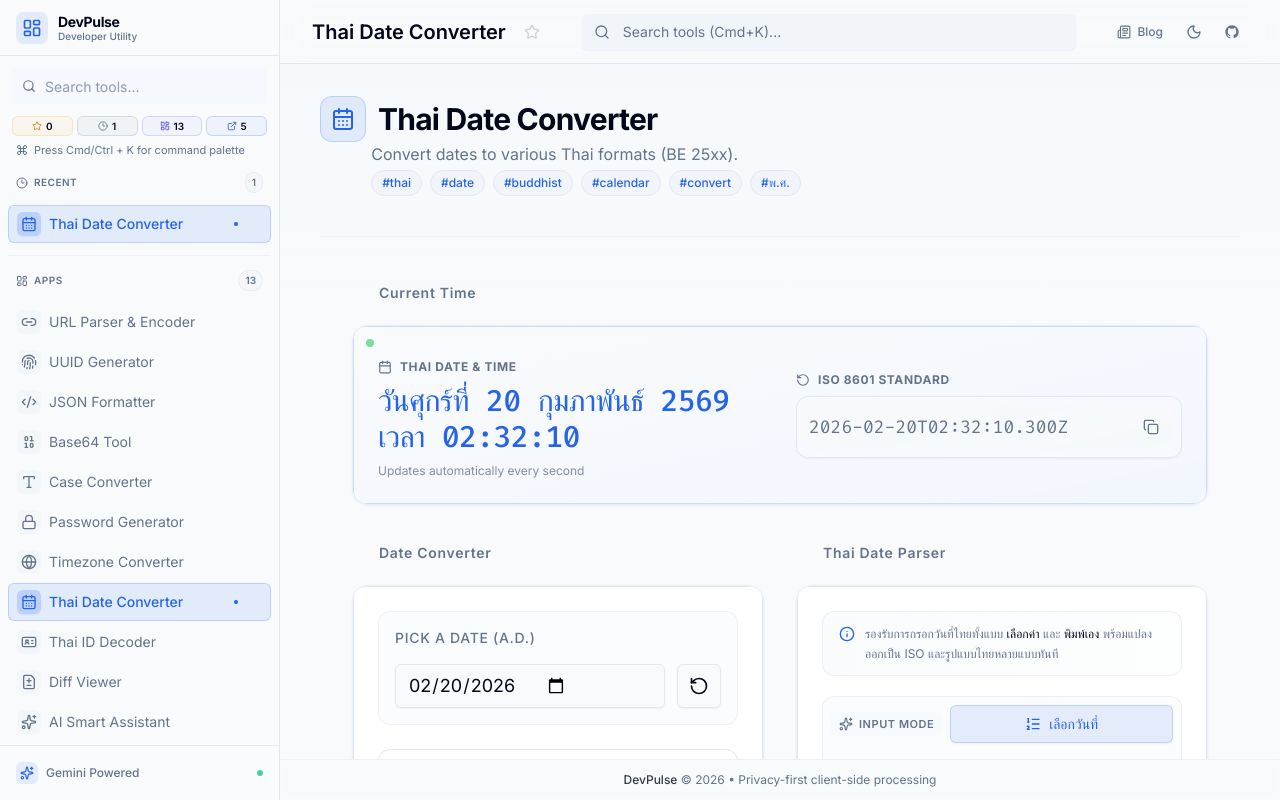
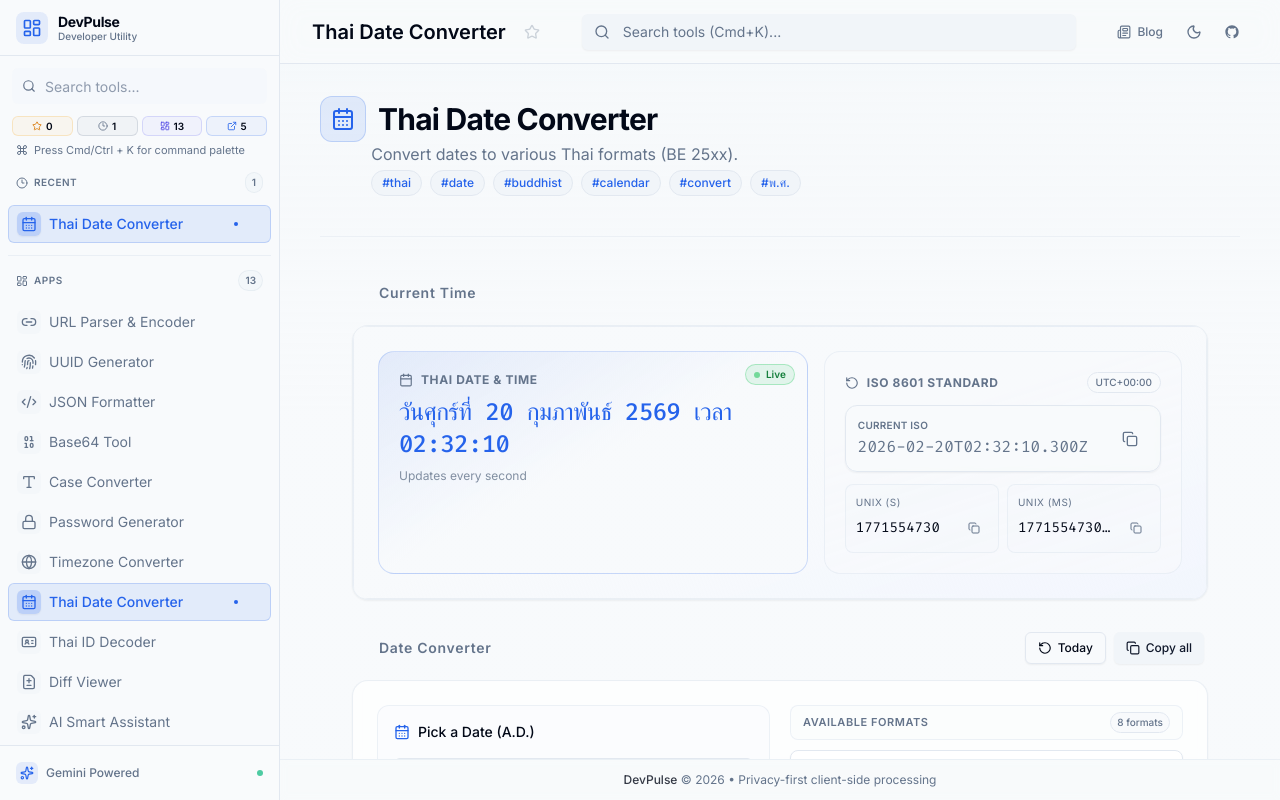
Before and after one commit to M4R14/dev-util-tools, a React (Vite) app: page /thai-date-converter in a window 1280 px wide. Built offline with nearby package versions, Linux system fonts and the light colour scheme.

Commit message:
feat: enhance Thai Date Converter with new DateFormatCard component, improved UI for date selection, and added quick presets; update CurrentTimeSection and ParserResultSection for better functionality and user experience

```diff
--- a/src/components/tools/thai-date/CurrentTimeSection.tsx
+++ b/src/components/tools/thai-date/CurrentTimeSection.tsx
@@ -6,7 +6,7 @@ import { Card, CardContent } from '../../ui/Card';
 import { CopyButton } from '../../ui/CopyButton';
 
 const formatThaiDateTime = (d: dayjs.Dayjs) =>
-  d.toDate().toLocaleDateString('th-TH', {
+  d.toDate().toLocaleString('th-TH', {
     year: 'numeric',
     month: 'long',
     day: 'numeric',
@@ -26,33 +26,80 @@ const CurrentTimeSection: React.FC = () => {
 
   return (
     <ToolLayout.Section title="Current Time">
-      <Card className="border-primary/20 shadow-md bg-gradient-to-br from-background to-primary/5">
+      <Card className="border-border/60 shadow-sm bg-gradient-to-br from-background via-background to-primary/5">
         <CardContent className="p-6">
-          <div className="grid grid-cols-1 md:grid-cols-2 gap-8 items-center">
-            <div className="space-y-2 relative">
-              <div className="absolute -left-3 -top-3 w-2 h-2 rounded-full bg-green-500 animate-pulse" />
+          <div className="grid grid-cols-1 xl:grid-cols-[1.2fr_1fr] gap-4 items-stretch">
+            <div className="relative overflow-hidden rounded-2xl border border-primary/20 bg-gradient-to-br from-primary/10 via-background to-background p-4 sm:p-5">
+              <div className="absolute right-3 top-3 inline-flex items-center gap-1.5 rounded-full border border-green-500/30 bg-green-500/10 px-2 py-0.5 text-[10px] font-semibold text-green-700 dark:text-green-300">
+                <span className="h-1.5 w-1.5 rounded-full bg-green-500 animate-pulse" />
+                Live
+              </div>
+
               <div className="text-xs font-bold text-muted-foreground uppercase tracking-wider flex items-center gap-2">
                 <Calendar className="w-3.5 h-3.5" />
                 Thai Date & Time
               </div>
-              <div className="text-2xl md:text-3xl font-medium text-primary font-mono tracking-tight">
+
+              <div className="mt-2 text-xl sm:text-2xl font-medium text-primary font-mono tracking-tight leading-tight break-words">
                 {formatThaiDateTime(currentTime)}
               </div>
-              <p className="text-xs text-muted-foreground/80">
-                Updates automatically every second
+
+              <p className="mt-2 text-xs text-muted-foreground/80">
+                Updates every second
               </p>
             </div>
 
-            <div className="space-y-2">
-              <div className="text-xs font-bold text-muted-foreground uppercase tracking-wider flex items-center gap-2">
-                <RotateCcw className="w-3.5 h-3.5" />
-                ISO 8601 Standard
+            <div className="rounded-2xl border border-border/60 bg-background/70 p-4 sm:p-5 space-y-3">
+              <div className="flex items-center justify-between gap-2">
+                <div className="text-xs font-bold text-muted-foreground uppercase tracking-wider flex items-center gap-2">
+                  <RotateCcw className="w-3.5 h-3.5" />
+                  ISO 8601 Standard
+                </div>
+                <span className="inline-flex items-center rounded-full border border-border bg-background px-2 py-0.5 text-[10px] font-medium text-muted-foreground">
+                  UTC{currentTime.format('Z')}
+                </span>
               </div>
+
               <div className="flex items-center justify-between gap-3 bg-background/80 backdrop-blur-sm p-3 rounded-xl border border-border shadow-sm group hover:border-primary/50 transition-colors">
-                <div className="text-base md:text-lg font-mono text-muted-foreground truncate select-all">
-                  {currentTime.toISOString()}
+                <div className="min-w-0 space-y-0.5">
+                  <p className="text-[10px] uppercase tracking-wide text-muted-foreground font-semibold">
+                    Current ISO
+                  </p>
+                  <p className="text-sm sm:text-base font-mono text-muted-foreground truncate select-all">
+                    {currentTime.toISOString()}
+                  </p>
                 </div>
                 <CopyButton value={currentTime.toISOString()} className="h-9 w-9 shrink-0" />
+              </div>
+
+              <div className="grid grid-cols-1 sm:grid-cols-2 gap-2">
+                <div className="rounded-lg border border-border/60 bg-muted/20 p-2.5">
+                  <p className="text-[10px] uppercase tracking-wider text-muted-foreground">Unix (s)</p>
+                  <div className="mt-1 flex items-center justify-between gap-2">
+                    <p className="font-mono text-xs sm:text-sm text-foreground truncate">
+                      {Math.floor(currentTime.valueOf() / 1000)}
+                    </p>
+                    <CopyButton
+                      value={String(Math.floor(currentTime.valueOf() / 1000))}
+                      className="h-7 w-7 shrink-0"
+                      iconClassName="w-3 h-3"
+                    />
+                  </div>
+                </div>
+
+                <div className="rounded-lg border border-border/60 bg-muted/20 p-2.5">
+                  <p className="text-[10px] uppercase tracking-wider text-muted-foreground">Unix (ms)</p>
+                  <div className="mt-1 flex items-center justify-between gap-2">
+                    <p className="font-mono text-xs sm:text-sm text-foreground truncate">
+                      {currentTime.valueOf()}
+                    </p>
+                    <CopyButton
+                      value={String(currentTime.valueOf())}
+                      className="h-7 w-7 shrink-0"
+                      iconClassName="w-3 h-3"
+                    />
+                  </div>
+                </div>
               </div>
             </div>
           </div>
--- a/src/components/tools/thai-date/DateConverterSection.tsx
+++ b/src/components/tools/thai-date/DateConverterSection.tsx
@@ -1,72 +1,144 @@
 import React from 'react';
 import dayjs from 'dayjs';
-import { RotateCcw } from 'lucide-react';
+import { CalendarDays, Copy, RotateCcw } from 'lucide-react';
+import { toast } from 'sonner';
 import ToolLayout from '../../ui/ToolLayout';
 import { Button } from '../../ui/Button';
 import { Input } from '../../ui/Input';
-import { Card, CardContent } from '../../ui/Card';
-import { CopyButton } from '../../ui/CopyButton';
+import DateFormatCard, { type DateFormatItem } from './DateFormatCard';
 
 interface DateConverterSectionProps {
   date: string;
   setDate: (date: string) => void;
-  formats: { label: string; value: string }[];
+  formats: DateFormatItem[];
 }
 
-const DateConverterSection: React.FC<DateConverterSectionProps> = ({ date, setDate, formats }) => (
-  <ToolLayout.Section title="Date Converter">
-    <Card className="border-border shadow-sm h-full flex flex-col">
-      <CardContent className="p-6 space-y-6 flex-1">
-        <div className="space-y-4 bg-muted/30 p-4 rounded-xl border border-border/50">
-          <label className="text-sm font-medium text-muted-foreground uppercase tracking-wider block">
+const QUICK_PRESETS = [
+  { label: 'เมื่อวาน', offset: -1 },
+  { label: 'วันนี้', offset: 0 },
+  { label: 'พรุ่งนี้', offset: 1 },
+];
+
+const DateConverterSection: React.FC<DateConverterSectionProps> = ({ date, setDate, formats }) => {
+  const parsedDate = dayjs(date);
+  const isValidDate = Boolean(date) && parsedDate.isValid();
+  const adYear = isValidDate ? parsedDate.year() : '-';
+  const beYear = isValidDate ? parsedDate.year() + 543 : '-';
+
+  const handleResetToToday = () => {
+    setDate(dayjs().format('YYYY-MM-DD'));
+    toast.success('Reset to today');
+  };
+
+  const handleCopyAllFormats = async () => {
+    if (formats.length === 0) {
+      toast.info('No date formats to copy');
+      return;
+    }
+
+    const payload = formats.map((format) => `${format.label}: ${format.value}`).join('\n');
+
+    try {
+      await navigator.clipboard.writeText(payload);
+      toast.success('Copied all date formats');
+    } catch {
+      toast.error('Unable to copy all date formats');
+    }
+  };
+
+  return (
+    <ToolLayout.Section
+      title="Date Converter"
+      actions={
+        <div className="flex items-center gap-2">
+          <Button variant="outline" size="sm" onClick={handleResetToToday} className="gap-1.5">
+            <RotateCcw className="w-3.5 h-3.5" />
+            Today
+          </Button>
+          <Button variant="secondary" size="sm" onClick={handleCopyAllFormats} className="gap-1.5">
+            <Copy className="w-3.5 h-3.5" />
+            Copy all
+          </Button>
+        </div>
+      }
+    >
+      <div className="p-6 grid grid-cols-1 lg:grid-cols-2 gap-5 items-start">
+        <div className="space-y-5">
+          <div className="space-y-4 rounded-xl border border-border/60 bg-muted/20 p-4">
+            <div className="flex items-center gap-2 text-sm font-medium text-foreground">
+              <CalendarDays className="w-4 h-4 text-primary" />
               Pick a Date (A.D.)
-          </label>
+            </div>
+
             <div className="flex gap-3">
               <Input
                 type="date"
                 value={date}
                 onChange={(e) => setDate(e.target.value)}
-              className="h-11 text-lg bg-background"
+                className="h-11 text-base bg-background"
+                aria-label="Select Gregorian date"
               />
+            </div>
+
+            <div className="flex flex-wrap gap-2">
+              {QUICK_PRESETS.map((preset) => {
+                const presetDate = dayjs().add(preset.offset, 'day').format('YYYY-MM-DD');
+                const isActive = presetDate === date;
+
+                return (
                   <Button
-              variant="outline"
-              size="icon"
-              onClick={() => setDate(dayjs().format('YYYY-MM-DD'))}
-              className="h-11 w-11 shrink-0 bg-background hover:bg-primary/10 hover:text-primary transition-colors"
-              title="Reset to Today"
+                    key={preset.label}
+                    type="button"
+                    size="sm"
+                    variant={isActive ? 'default' : 'outline'}
+                    onClick={() => setDate(presetDate)}
+                    className="h-8"
                   >
-              <RotateCcw className="w-5 h-5" />
+                    {preset.label}
                   </Button>
+                );
+              })}
             </div>
           </div>
 
-        <div className="grid grid-cols-1 gap-3 content-start">
-          {formats.map((format, index) => (
-            <div
-              key={index}
-              className="group relative bg-card hover:bg-accent/50 p-4 rounded-xl border border-border hover:border-primary/30 transition-all shadow-sm hover:shadow-md"
-            >
-              <div className="flex justify-between items-start mb-1">
-                <div className="text-[10px] uppercase tracking-widest text-muted-foreground font-semibold">
-                  {format.label}
+          <div className="grid grid-cols-1 sm:grid-cols-2 gap-3">
+            <div className="rounded-xl border border-border/60 bg-card p-3">
+              <p className="text-[10px] uppercase tracking-wider text-muted-foreground">A.D. Year</p>
+              <p className="mt-1 font-semibold text-foreground tabular-nums">{adYear}</p>
             </div>
-                <div className="opacity-0 group-hover:opacity-100 transition-opacity">
-                  <CopyButton
-                    value={format.value}
-                    className="h-6 w-6"
-                    iconClassName="w-3.5 h-3.5"
-                  />
+            <div className="rounded-xl border border-border/60 bg-card p-3">
+              <p className="text-[10px] uppercase tracking-wider text-muted-foreground">B.E. Year</p>
+              <p className="mt-1 font-semibold text-foreground tabular-nums">{beYear}</p>
             </div>
           </div>
-              <div className="font-mono text-base text-card-foreground break-words font-medium">
-                {format.value}
+        </div>
+
+        <div className="space-y-2.5">
+          <div className="flex items-center justify-between rounded-lg border border-border/60 bg-muted/15 px-3 py-1.5">
+            <p className="text-[11px] font-semibold uppercase tracking-wider text-muted-foreground">
+              Available Formats
+            </p>
+            <span className="inline-flex items-center rounded-full border border-border bg-background px-1.5 py-0.5 text-[10px] font-medium text-muted-foreground">
+              {formats.length} formats
+            </span>
+          </div>
+
+          {formats.length > 0 ? (
+            <div className="grid grid-cols-1 2xl:grid-cols-2 gap-2.5 content-start">
+              {formats.map((format, index) => (
+                <DateFormatCard key={`${format.label}-${index}`} item={format} />
+              ))}
+            </div>
+          ) : (
+            <div className="rounded-xl border border-dashed border-border bg-muted/10 px-4 py-6 text-center">
+              <p className="text-sm font-medium text-foreground">ยังไม่มีรูปแบบวันที่ให้แสดง</p>
+              <p className="mt-1 text-xs text-muted-foreground">เลือกวันที่ก่อนเพื่อดูผลลัพธ์การแปลง</p>
+            </div>
+          )}
         </div>
       </div>
-          ))}
-        </div>
-      </CardContent>
-    </Card>
     </ToolLayout.Section>
   );
+};
 
 export default DateConverterSection;
--- /dev/null
+++ b/src/components/tools/thai-date/DateFormatCard.tsx
@@ -0,0 +1,38 @@
+import React from 'react';
+import { CopyButton } from '../../ui/CopyButton';
+
+export interface DateFormatItem {
+  label: string;
+  value: string;
+}
+
+interface DateFormatCardProps {
+  item: DateFormatItem;
+  index?: number;
+  variant?: 'default' | 'compact';
+}
+
+const DateFormatCard: React.FC<DateFormatCardProps> = ({ item, index = 0, variant = 'default' }) => {
+  return (
+    <div className="group relative rounded-lg border border-border bg-card p-3 shadow-sm transition-all hover:border-primary/35">
+      <div className="flex items-start gap-2.5">
+        <div className="min-w-0 flex-1 space-y-1.5">
+          <p className="text-[10px] font-semibold uppercase tracking-wide text-muted-foreground">
+            {item.label}
+          </p>
+          <p className="font-mono text-xs sm:text-sm leading-snug text-card-foreground break-all">
+            {item.value}
+          </p>
+        </div>
+
+        <CopyButton
+          value={item.value}
+          className="h-6 w-6 opacity-100 sm:opacity-0 sm:group-hover:opacity-100 transition-opacity shrink-0"
+          iconClassName="w-3 h-3"
+        />
+      </div>
+    </div>
+  );
+};
+
+export default DateFormatCard;
--- a/src/components/tools/thai-date/ParserResultSection.tsx
+++ b/src/components/tools/thai-date/ParserResultSection.tsx
@@ -2,11 +2,12 @@ import React from 'react';
 import { ArrowRightLeft, Info } from 'lucide-react';
 import { CopyButton } from '../../ui/CopyButton';
 import { cn } from '../../../lib/utils';
+import DateFormatCard, { type DateFormatItem } from './DateFormatCard';
 
 interface ParserResultSectionProps {
   parseInput: string;
   parseResult: { iso: string; formatted: string } | null;
-  parsedFormats: { label: string; value: string }[];
+  parsedFormats: DateFormatItem[];
 }
 
 const ParserResultSection: React.FC<ParserResultSectionProps> = ({
@@ -62,29 +63,26 @@ const ParserResultSection: React.FC<ParserResultSectionProps> = ({
           </div>
 
           {/* All Thai formats from parsed date */}
-          <div className="grid grid-cols-1 gap-2">
-            {parsedFormats.map((fmt, i) => (
-              <div
-                key={i}
-                className="group flex items-center justify-between gap-2 px-3 py-2 rounded-lg border border-border/50 hover:border-primary/20 bg-card hover:bg-accent/30 transition-all"
-              >
-                <div className="min-w-0">
-                  <div className="text-[10px] uppercase tracking-widest text-muted-foreground font-semibold">
-                    {fmt.label}
-                  </div>
-                  <div className="font-mono text-sm text-card-foreground truncate">
-                    {fmt.value}
-                  </div>
-                </div>
-                <div className="opacity-0 group-hover:opacity-100 transition-opacity shrink-0">
-                  <CopyButton
-                    value={fmt.value}
-                    className="h-6 w-6"
-                    iconClassName="w-3 h-3"
-                  />
-                </div>
-              </div>
-            ))}
+          <div className="space-y-1.5">
+            <div className="flex items-center justify-between rounded-md border border-border/60 bg-muted/15 px-2 py-1">
+              <p className="text-[10px] font-semibold uppercase tracking-wide text-muted-foreground">
+                Parsed Formats
+              </p>
+              <span className="inline-flex items-center rounded-full border border-border bg-background px-1.5 py-0.5 text-[10px] font-medium text-muted-foreground">
+                {parsedFormats.length}
+              </span>
+            </div>
+
+            <div className="grid grid-cols-1 sm:grid-cols-2 gap-1">
+              {parsedFormats.map((fmt, i) => (
+                <DateFormatCard
+                  key={`${fmt.label}-${i}`}
+                  item={fmt}
+                  index={i}
+                  variant="compact"
+                />
+              ))}
+            </div>
           </div>
         </div>
       ) : (
--- a/src/components/tools/thai-date/index.tsx
+++ b/src/components/tools/thai-date/index.tsx
@@ -69,13 +69,15 @@ const ThaiDateConverter: React.FC = () => {
     <ToolLayout>
       <CurrentTimeSection />
 
-      <div className="grid grid-cols-1 lg:grid-cols-2 gap-8">
+      <div className="grid grid-cols-1 gap-8">
         <DateConverterSection date={date} setDate={setDate} formats={formats} />
 
         <ToolLayout.Section title="Thai Date Parser">
           <Card className="border-border shadow-sm h-full flex flex-col">
-            <CardContent className="p-6 space-y-5 flex-1">
-              <div className="rounded-xl border border-border/60 bg-gradient-to-r from-muted/40 to-muted/10 px-4 py-3 flex gap-2.5">
+            <CardContent className="p-6 flex-1">
+              <div className="grid grid-cols-1 xl:grid-cols-2 gap-5 items-start">
+                <div className="space-y-4 rounded-2xl border border-border/60 bg-muted/10 p-4 sm:p-5">
+                  <div className="rounded-xl border border-border/60 bg-gradient-to-r from-muted/40 to-muted/10 px-4 py-3 flex items-start gap-2.5">
                     <Info className="w-4 h-4 text-primary shrink-0 mt-0.5" />
                     <p className="text-xs text-muted-foreground leading-relaxed">
                       รองรับการกรอกวันที่ไทยทั้งแบบ <span className="text-foreground font-medium">เลือกค่า</span>{' '}
@@ -84,20 +86,23 @@ const ThaiDateConverter: React.FC = () => {
                     </p>
                   </div>
 
-              <div className="flex flex-wrap items-center gap-2 rounded-xl border border-border/60 bg-background/50 p-2">
+                  <div className="rounded-xl border border-border/60 bg-background/60 p-2.5 space-y-2.5">
                     <div className="inline-flex items-center gap-1.5 text-[11px] uppercase tracking-wider text-muted-foreground font-semibold px-2 py-1 rounded-md bg-muted/40">
                       <Sparkles className="w-3.5 h-3.5" />
                       Input Mode
                     </div>
+
+                    <div className="grid grid-cols-1 sm:grid-cols-2 gap-2">
                       {PARSER_MODES.map(({ mode, label, icon: Icon }) => (
                         <button
                           key={mode}
+                          type="button"
                           onClick={() => setParserMode(mode)}
                           className={cn(
-                      'flex-1 min-w-[140px] flex items-center justify-center gap-2 text-sm font-medium px-3 py-2 rounded-md transition-all',
+                            'w-full min-h-10 flex items-center justify-center gap-2 text-sm font-medium px-3 py-2 rounded-md transition-all',
                             parserMode === mode
                               ? 'bg-primary/10 text-primary shadow-sm border border-primary/20'
-                        : 'text-muted-foreground hover:text-foreground hover:bg-muted/60',
+                              : 'border border-transparent text-muted-foreground hover:text-foreground hover:bg-muted/60',
                           )}
                         >
                           <Icon className="w-4 h-4" />
@@ -105,10 +110,11 @@ const ThaiDateConverter: React.FC = () => {
                         </button>
                       ))}
                     </div>
+                  </div>
 
                   <div
                     className={cn(
-                  'flex items-center gap-2 rounded-lg border px-3 py-2 text-sm',
+                      'flex items-start gap-2 rounded-lg border px-3 py-2.5 text-sm leading-relaxed',
                       parserStatus === 'success' && 'border-green-500/30 bg-green-500/10 text-green-700 dark:text-green-300',
                       parserStatus === 'invalid' && 'border-amber-500/30 bg-amber-500/10 text-amber-700 dark:text-amber-300',
                       parserStatus === 'idle' && 'border-border/60 bg-muted/20 text-muted-foreground',
@@ -150,12 +156,27 @@ const ThaiDateConverter: React.FC = () => {
                       onChange={handleTextChange}
                     />
                   )}
+                </div>
 
+                <div className="space-y-3 xl:sticky xl:top-5">
+                  <div className="flex items-center justify-between rounded-lg border border-border/60 bg-muted/15 px-3 py-1.5">
+                    <p className="text-[11px] font-semibold uppercase tracking-wider text-muted-foreground">
+                      Output Panel
+                    </p>
+                    <span className="inline-flex items-center rounded-full border border-border bg-background px-2 py-0.5 text-[10px] font-medium text-muted-foreground">
+                      {parseResult ? 'พร้อมคัดลอก' : 'รอผลลัพธ์'}
+                    </span>
+                  </div>
+
+                  <div className="rounded-2xl border border-border/60 bg-background/70 p-3 sm:p-4">
                     <ParserResultSection
                       parseInput={parseInput}
                       parseResult={parseResult}
                       parsedFormats={parsedFormats}
                     />
+                  </div>
+                </div>
+              </div>
             </CardContent>
           </Card>
         </ToolLayout.Section>
```
Also changed, not shown: 2 other files (tests, documents, lock files or other folders). Lines whose indentation alone changed are shown as unchanged.
